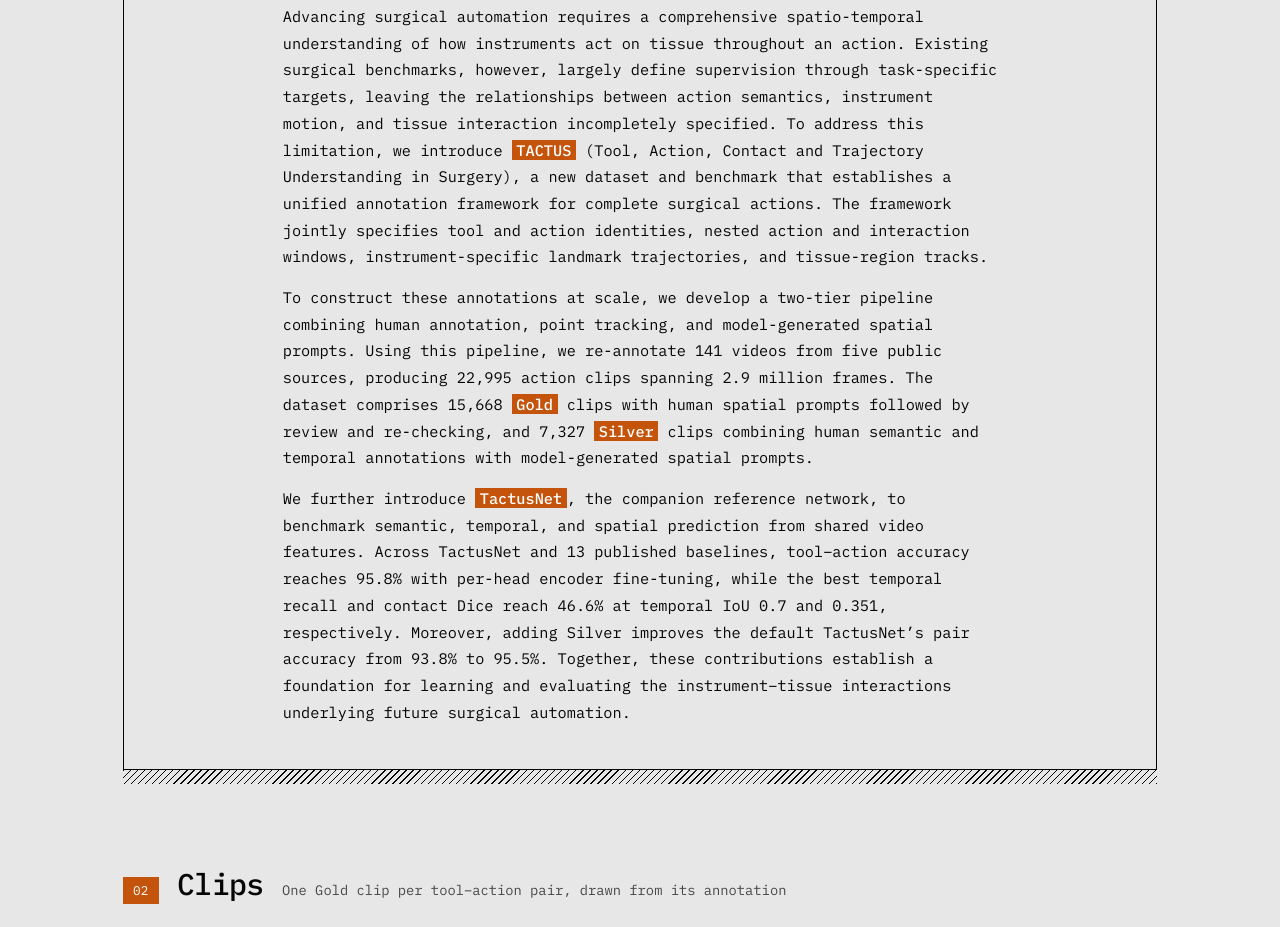
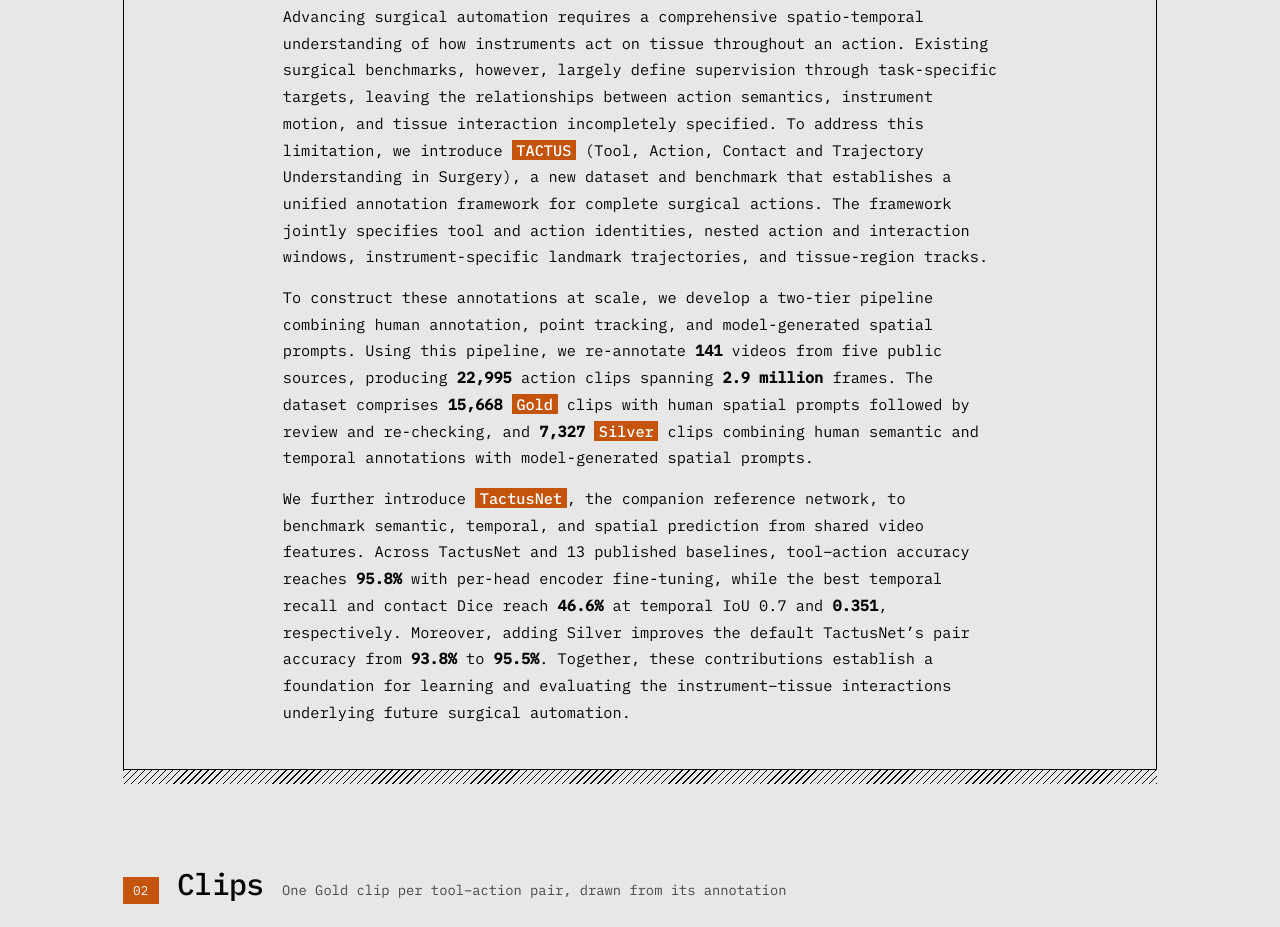
Before and after one commit to Ruifreddie/TACTUS, a plain HTML site: page index.html in a window 1280 px wide. Shown: the part 2370-3297 px from the top of the page. Drawn offline with Linux system fonts and the light colour scheme.

Commit message:
Emphasize dataset counts and benchmark results in the abstract

```diff
--- a/index.html
+++ b/index.html
@@ -400,7 +400,8 @@
   @media (max-width: 560px) { .authors__contacts p > span { flex-basis: 100%; } }
   .authors .hero__actions { justify-content: center; margin-top: calc(var(--u) * 24); flex-wrap: wrap; }
   .abstract p { font-size: calc(var(--u) * 13.3); line-height: 1.75; max-width: 78ch; margin: 0 auto calc(var(--u) * 12); }
-  .abstract strong { font-weight: 500; background: var(--orange); color: #fff; padding: 0 .3em; }
+  .abstract strong { font-weight: 700; }
+  .abstract .abstract-name { font-weight: 500; background: var(--orange); color: #fff; padding: 0 .3em; }
   table.tasks { width: 100%; border-collapse: collapse; font-size: calc(var(--u) * 12); }
   table.tasks th, table.tasks td { text-align: left; padding: calc(var(--u) * 11) calc(var(--u) * 14); border-bottom: 1px solid var(--ink); vertical-align: top; }
   table.tasks th { font-weight: 500; background: var(--ink); color: #dcdcda; }
@@ -624,9 +625,9 @@
 <section class="sec abstract" id="abstract">
   <div class="sec__head"><span class="sec__no">01</span><h2 class="sec__title">Abstract</h2></div>
   <div class="gc rv"><div class="gc-hatch"></div><div class="gc-frame"><div class="gc-cell gc-pad">
-    <p>Advancing surgical automation requires a comprehensive spatio-temporal understanding of how instruments act on tissue throughout an action. Existing surgical benchmarks, however, largely define supervision through task-specific targets, leaving the relationships between action semantics, instrument motion, and tissue interaction incompletely specified. To address this limitation, we introduce <strong>TACTUS</strong> (Tool, Action, Contact and Trajectory Understanding in Surgery), a new dataset and benchmark that establishes a unified annotation framework for complete surgical actions. The framework jointly specifies tool and action identities, nested action and interaction windows, instrument-specific landmark trajectories, and tissue-region tracks.</p>
-    <p>To construct these annotations at scale, we develop a two-tier pipeline combining human annotation, point tracking, and model-generated spatial prompts. Using this pipeline, we re-annotate 141 videos from five public sources, producing 22,995 action clips spanning 2.9 million frames. The dataset comprises 15,668 <strong>Gold</strong> clips with human spatial prompts followed by review and re-checking, and 7,327 <strong>Silver</strong> clips combining human semantic and temporal annotations with model-generated spatial prompts.</p>
-    <p>We further introduce <strong>TactusNet</strong>, the companion reference network, to benchmark semantic, temporal, and spatial prediction from shared video features. Across TactusNet and 13 published baselines, tool–action accuracy reaches 95.8% with per-head encoder fine-tuning, while the best temporal recall and contact Dice reach 46.6% at temporal IoU 0.7 and 0.351, respectively. Moreover, adding Silver improves the default TactusNet’s pair accuracy from 93.8% to 95.5%. Together, these contributions establish a foundation for learning and evaluating the instrument–tissue interactions underlying future surgical automation.</p>
+    <p>Advancing surgical automation requires a comprehensive spatio-temporal understanding of how instruments act on tissue throughout an action. Existing surgical benchmarks, however, largely define supervision through task-specific targets, leaving the relationships between action semantics, instrument motion, and tissue interaction incompletely specified. To address this limitation, we introduce <strong class="abstract-name">TACTUS</strong> (Tool, Action, Contact and Trajectory Understanding in Surgery), a new dataset and benchmark that establishes a unified annotation framework for complete surgical actions. The framework jointly specifies tool and action identities, nested action and interaction windows, instrument-specific landmark trajectories, and tissue-region tracks.</p>
+    <p>To construct these annotations at scale, we develop a two-tier pipeline combining human annotation, point tracking, and model-generated spatial prompts. Using this pipeline, we re-annotate <strong>141</strong> videos from five public sources, producing <strong>22,995</strong> action clips spanning <strong>2.9 million</strong> frames. The dataset comprises <strong>15,668</strong> <strong class="abstract-name">Gold</strong> clips with human spatial prompts followed by review and re-checking, and <strong>7,327</strong> <strong class="abstract-name">Silver</strong> clips combining human semantic and temporal annotations with model-generated spatial prompts.</p>
+    <p>We further introduce <strong class="abstract-name">TactusNet</strong>, the companion reference network, to benchmark semantic, temporal, and spatial prediction from shared video features. Across TactusNet and 13 published baselines, tool–action accuracy reaches <strong>95.8%</strong> with per-head encoder fine-tuning, while the best temporal recall and contact Dice reach <strong>46.6%</strong> at temporal IoU 0.7 and <strong>0.351</strong>, respectively. Moreover, adding Silver improves the default TactusNet’s pair accuracy from <strong>93.8%</strong> to <strong>95.5%</strong>. Together, these contributions establish a foundation for learning and evaluating the instrument–tissue interactions underlying future surgical automation.</p>
   </div></div><div class="gc-hatch"></div></div>
 </section>
 
```
